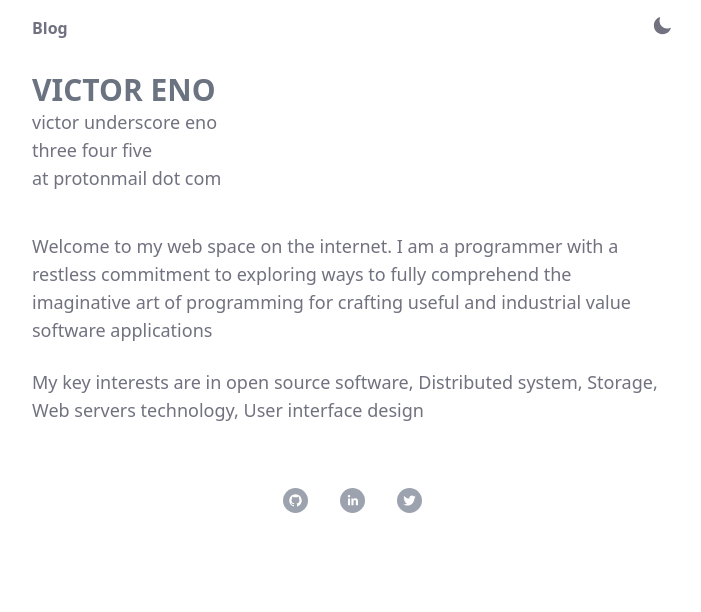
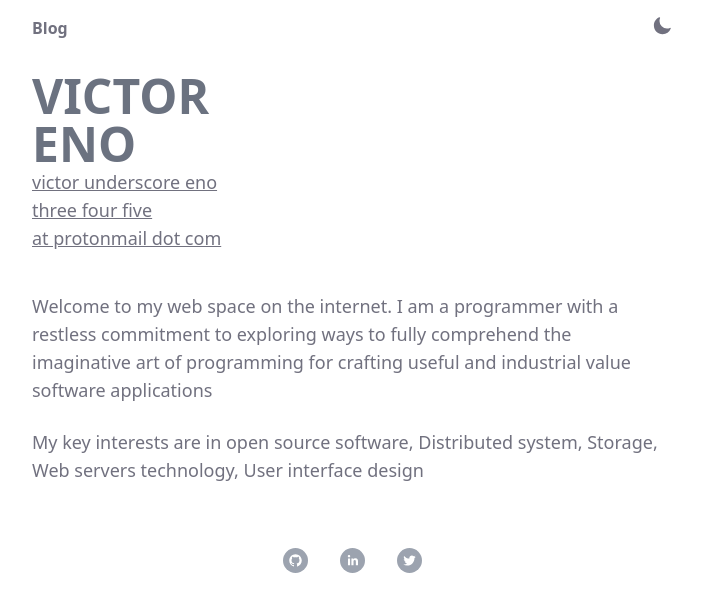
Before and after one commit to victor-eno/vicjournals, a Next.js app: page /about in a window 1280 px wide. Shown: the top 612 px of the page, without its empty margins (288-989 px from the left). Built offline with nearby package versions, Linux system fonts and the light colour scheme.

Commit message:
testing changes

```diff
--- a/pages/about.js
+++ b/pages/about.js
@@ -37,16 +37,19 @@ import { ArrowLongRightIcon } from "@heroicons/react/24/outline";
 
        <div className="flex left-0 p-4">
        <div>
-       <h1 className="vic1 text-3xl font-bold text-gray-500">
-         VICTOR ENO
+       <h1 className="vic1 text-5xl font-bold text-gray-500">
+         VICTOR
         </h1>
-        <p className="vic2 font-base">
+        <h1 className="vic1 text-5xl font-bold text-gray-500">
+         ENO
+        </h1>
+        <p className="vic2 font-base underline">
         victor underscore eno
         </p>
-        <p className="vic2 font-base">
+        <p className="vic2 font-base underline">
         three four five
         </p>
-        <p className="vic2 font-base">
+        <p className="vic2 font-base underline">
         at protonmail dot com
         </p>
         </div>
--- a/pages/index.js
+++ b/pages/index.js
@@ -59,9 +59,9 @@ export default function Blog({ posts }) {
 
               <div  key={`${post.slug}`} href={`/blog/${post.slug}`}>
                   <div className='mb-4'>
-                    <h1 className='vic3 text-xl font-bold text-gray-500'>{post.frontMatter.title}</h1>
+                    <p className='vic3 font-bold text-gray-500'>{post.frontMatter.title}</p>
                     <h1 className="font-base h-7 text-gray-500">{post.frontMatter.date}</h1>
-                    <p>{post.frontMatter.metaDesc}</p>
+                    <p className="font-base">{post.frontMatter.metaDesc}</p>
 
                     <div className="flex justify-between">
                     <Link key={`${post.slug}`} href={`/blog/${post.slug}`}>
```
